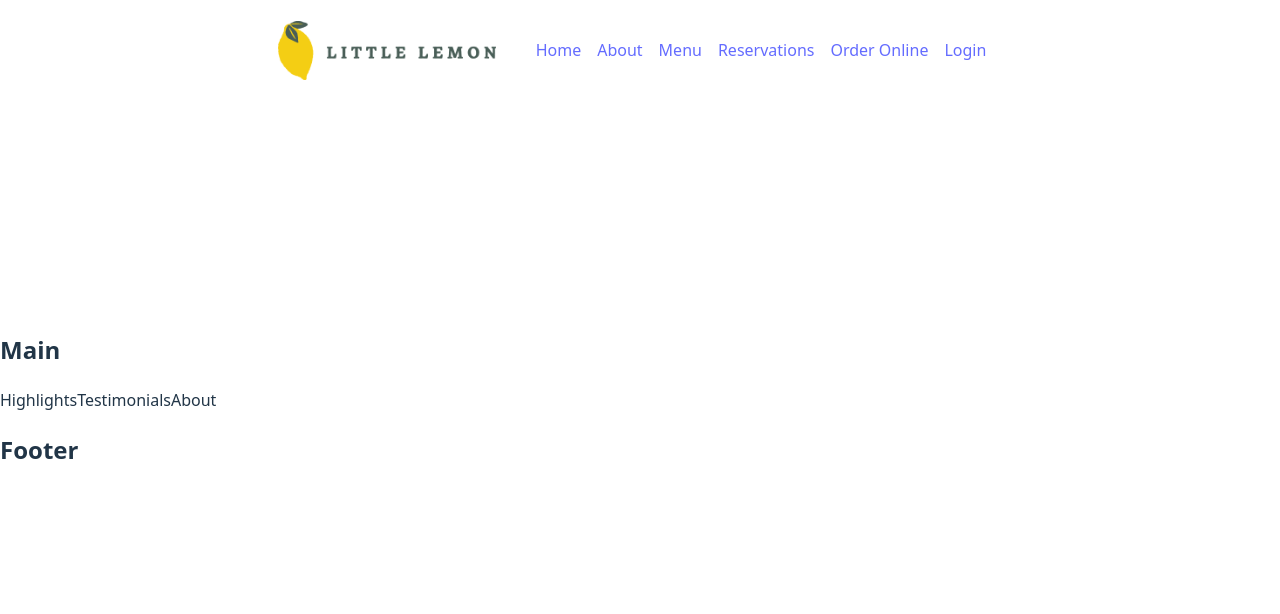
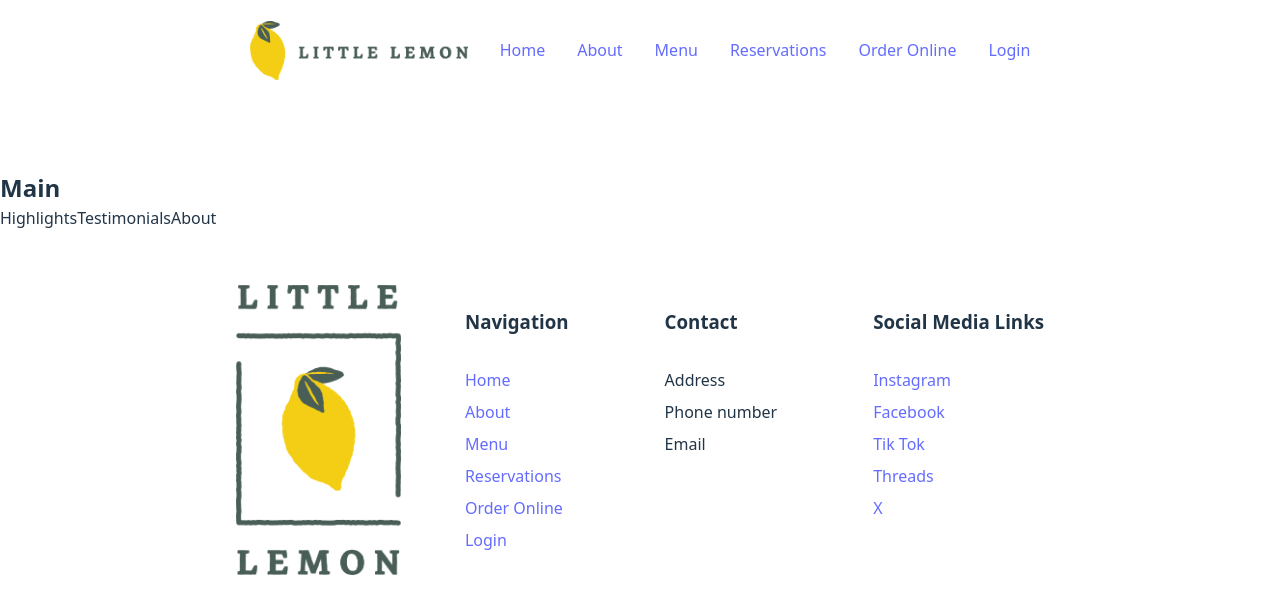
Before and after one commit to camilahurtadoc/little_lemon_app, a React (Vite) app: page / in a window 1280 px wide. Shown: the top 614 px of the page. Built offline with nearby package versions, Linux system fonts and the light colour scheme.

Commit message:
set width 100% in app.css, fixed header and added footer

```diff
--- a/src/App.css
+++ b/src/App.css
@@ -1,4 +1,9 @@
-
+* {
+  width: 100%;
+  margin: 0;
+  padding: 0;
+  box-sizing: border-box;
+}
 
 /* #root {
   max-width: 1280px;
--- /dev/null
+++ b/src/components/Footer/Footer.css
@@ -0,0 +1,35 @@
+footer {
+    display: flex;
+    align-items: center;
+    justify-content: center;
+    gap: 4em;
+    height: 400px;
+}
+
+#footer-img {
+    width: 165px;
+    height: 290px;
+}
+
+.footer-info {
+    display: flex;
+    justify-content: center;
+    gap: 6em;
+    width: auto;
+}
+
+.footer-list {
+    width: auto;
+}
+
+
+.footer-list ul{
+    display: flex;
+    flex-direction: column;
+    list-style-type: none;
+    margin-top: 1.5em;
+}
+
+.footer-list li {
+    margin-top: 0.5em;
+}
--- a/src/components/Footer/Footer.jsx
+++ b/src/components/Footer/Footer.jsx
@@ -1,9 +1,42 @@
+import logoTall from "../../assets/images/logoTall.png"
+import "./Footer.css"
 
 const Footer = () => {
     return (
-        <>
-            <h2>Footer</h2>
-        </>
+        <footer>
+            <img id="footer-img" src={logoTall} alt="logo" />
+            <div className="footer-info">
+                <span className="footer-list">
+                    <h3>Navigation</h3>
+                    <ul>
+                        <li><a href="#">Home</a></li>
+                        <li><a href="#">About</a></li>
+                        <li><a href="#">Menu</a></li>
+                        <li><a href="#">Reservations</a></li>
+                        <li><a href="#">Order Online</a></li>
+                        <li><a href="#">Login</a></li>
+                    </ul>
+                </span>
+                <span className="footer-list">
+                    <h3>Contact</h3>
+                    <ul>
+                        <li>Address</li>
+                        <li>Phone number</li>
+                        <li>Email</li>
+                    </ul>
+                </span>
+                <span className="footer-list">
+                    <h3>Social Media Links</h3>
+                    <ul>
+                        <li><a href="#">Instagram</a></li>
+                        <li><a href="#">Facebook</a></li>
+                        <li><a href="#">Tik Tok</a></li>
+                        <li><a href="#">Threads</a></li>
+                        <li><a href="#">X</a></li>
+                    </ul>
+                </span>
+            </div>
+        </footer>
     )
 }
 
--- a/src/components/Header/Header.css
+++ b/src/components/Header/Header.css
@@ -1,14 +1,14 @@
-#header {
+header {
     display: flex;
     align-items: center;
     justify-content: center;
+    gap: 2em;
     height: 100px;
-    width: 100%;
     position: fixed;
     top: 0px;
 }
 
-img {
+#header-img {
     height: 59px;
     width: 218px;
 }
--- a/src/components/Header/Header.jsx
+++ b/src/components/Header/Header.jsx
@@ -4,10 +4,10 @@ import "./Header.css"
 
 const Header = () => {
     return (
-        <div id='header'>
-            <img src={NavLogo} alt='logo'/>
+        <header>
+            <img id='header-img' src={NavLogo} alt='logo'/>
             <Navbar />
-        </div>
+        </header>
     )
 }
 
--- a/src/components/Navbar/Navbar.css
+++ b/src/components/Navbar/Navbar.css
@@ -1,8 +1,12 @@
-ul {
+#navbar-list{
     display: flex;
+    justify-content: center;
+    align-items: center;
+    gap: 2em;
     list-style-type: none;
+    width: auto;
 }
 
-li {
-    margin-right: 1em;
+#navbar-list li {
+    width: auto;
 }
--- a/src/components/Navbar/Navbar.jsx
+++ b/src/components/Navbar/Navbar.jsx
@@ -3,7 +3,7 @@ import "./Navbar.css"
 const Navbar = () => {
     return (
         <>
-            <ul>
+            <ul id="navbar-list">
                 <li><a href="#">Home</a></li>
                 <li><a href="#">About</a></li>
                 <li><a href="#">Menu</a></li>
```
